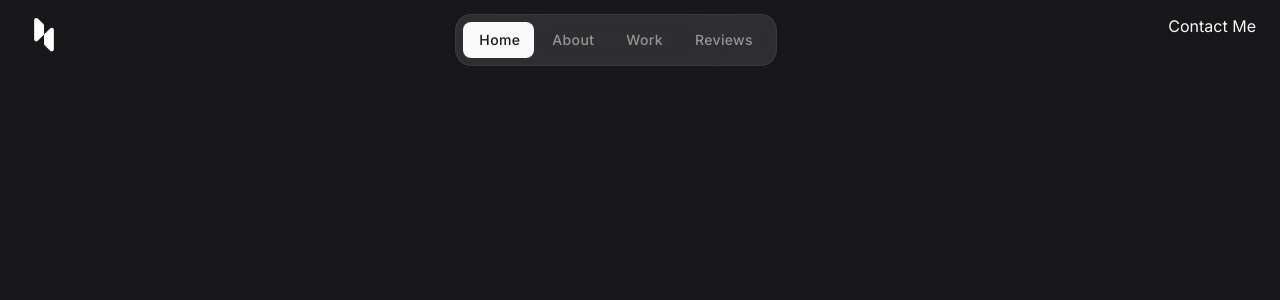
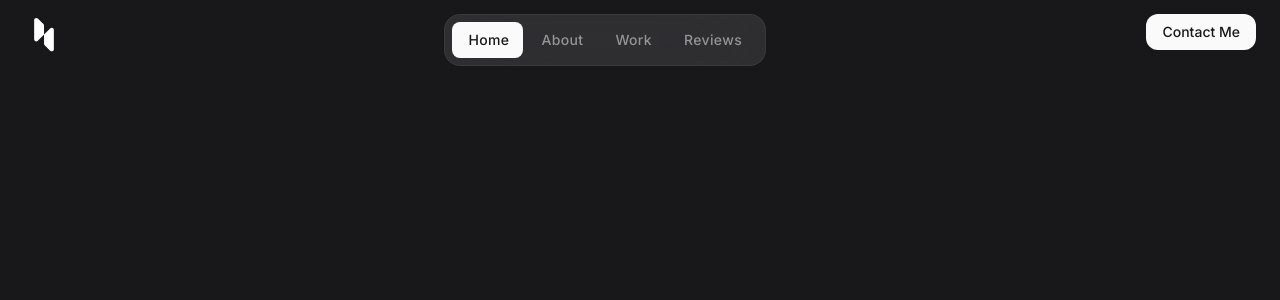
Before and after one commit to Victor-Sarti/portfolio, a React (Vite) app: page / in a window 1280 px wide. Shown: the top 300 px of the page. Built offline with nearby package versions, Linux system fonts and the light colour scheme.

Commit message:
feat: btn

```diff
--- a/src/index.css
+++ b/src/index.css
@@ -35,3 +35,11 @@
 .navbar .active-box{
   @apply absolute bg-zinc-50 rounded-lg -z-10 transition-[top,left] duration-500
 }
+
+.btn{
+  @apply max-w-max h-9 flex items-center gap-2 px-4 rounded-xl font-medium text-sm ring-zinc-50/5 ring-inset
+}
+
+.btn-secondary{
+  @apply bg-zinc-50 text-zinc-900 active:bg-zinc-50/80
+}
```
